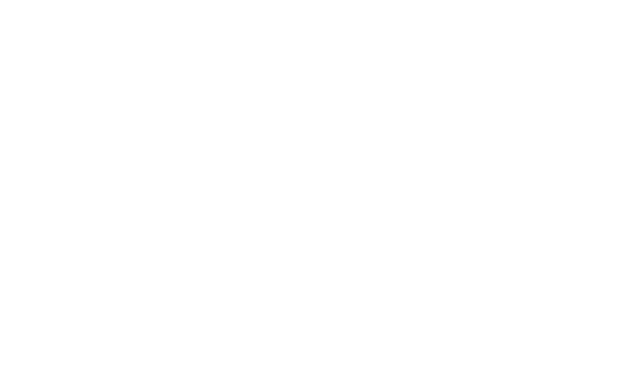
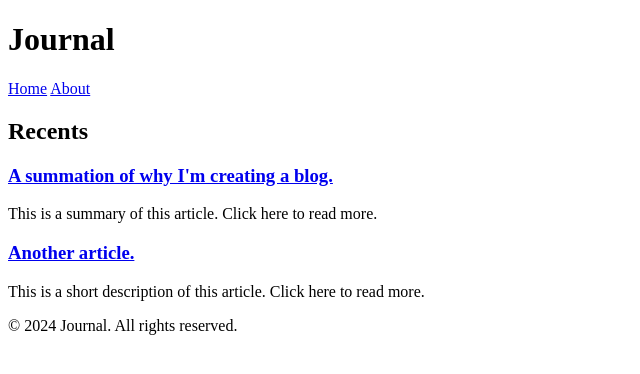
Before and after one commit to dexex85/blog, a plain HTML site: page index.html in a window 1280 px wide. Shown: the whole page, without its empty margins (0-640 px from the left). Drawn offline with Linux system fonts and the light colour scheme.

Commit message:
update html 1

```diff
--- a/index.html
+++ b/index.html
@@ -3,11 +3,33 @@
 <head>
     <meta charset="UTF-8">
     <meta name="viewport" content="width=device-width, initial-scale=1.0">
-    <title>Your Page Title</title>
+    <title>Public Journal</title>
+    <link rel="stylesheet" type="text/css" href="styles.css">
 </head>
 <body>
+    <header>
+        <h1>Journal</h1>
+        <nav>
+            <a href="index.html">Home</a>
+            <a href="#about">About</a>
+        </nav>
+    </header>
 
-    <!-- Add your content here -->
+    <!-- Idea: article summarizing implementation with gpt-4o -->
+    <main>
+        <h2>Recents</h2>
+        <article>
+            <h3><a href="articles/article1.html">A summation of why I'm creating a blog.</a></h3>
+            <p>This is a summary of this article. Click here to read more. </p>
+        </article>
+        <article>
+            <h3><a href="articles/article2.html">Another article.</a></h3>
+            <p>This is a short description of this article. Click here to read more.</p>
+        </article>
+    </main>
 
+    <footer>
+        <p>&copy; 2024 Journal. All rights reserved.</p>
+    </footer>
 </body>
 </html>
```
